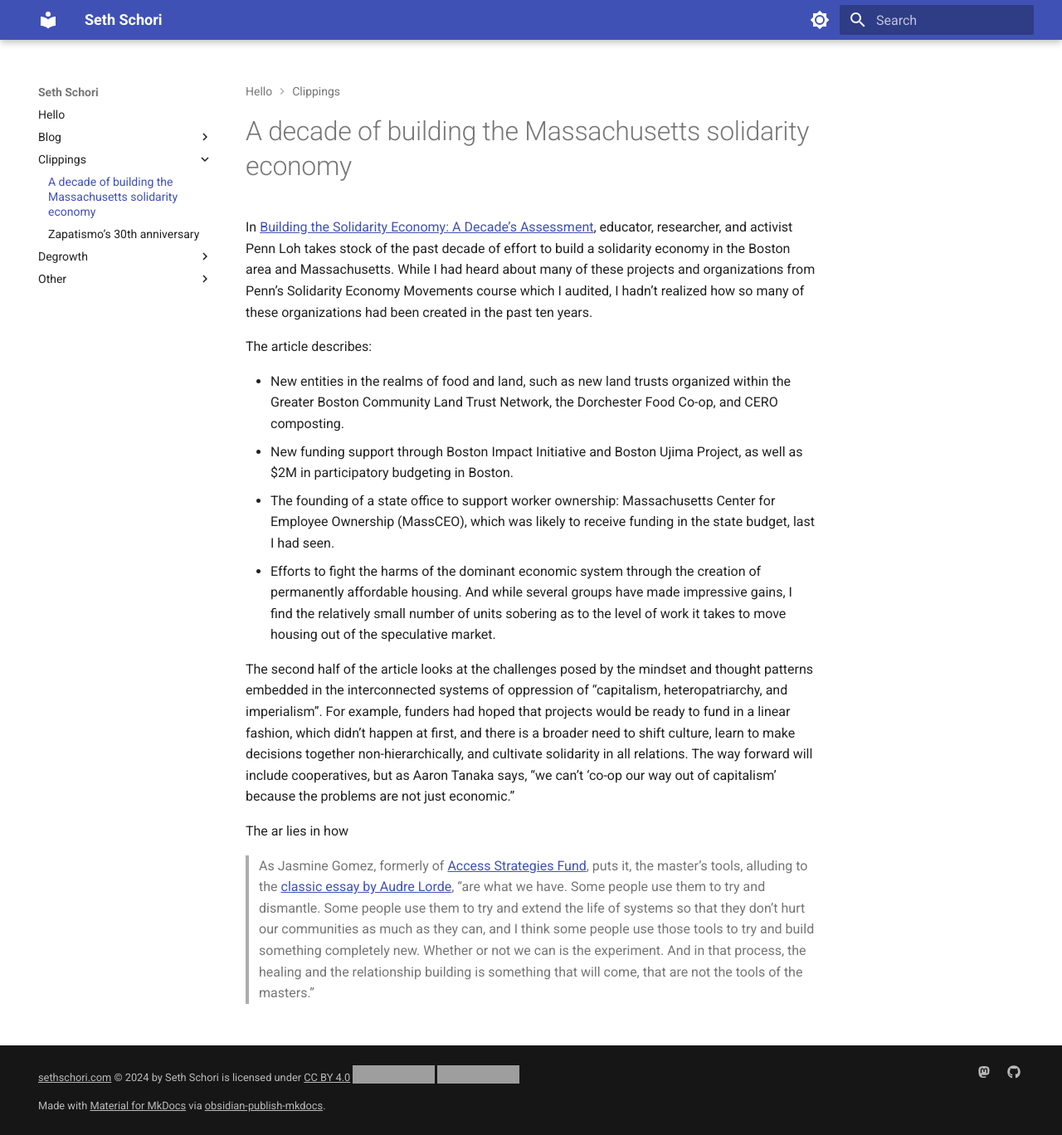
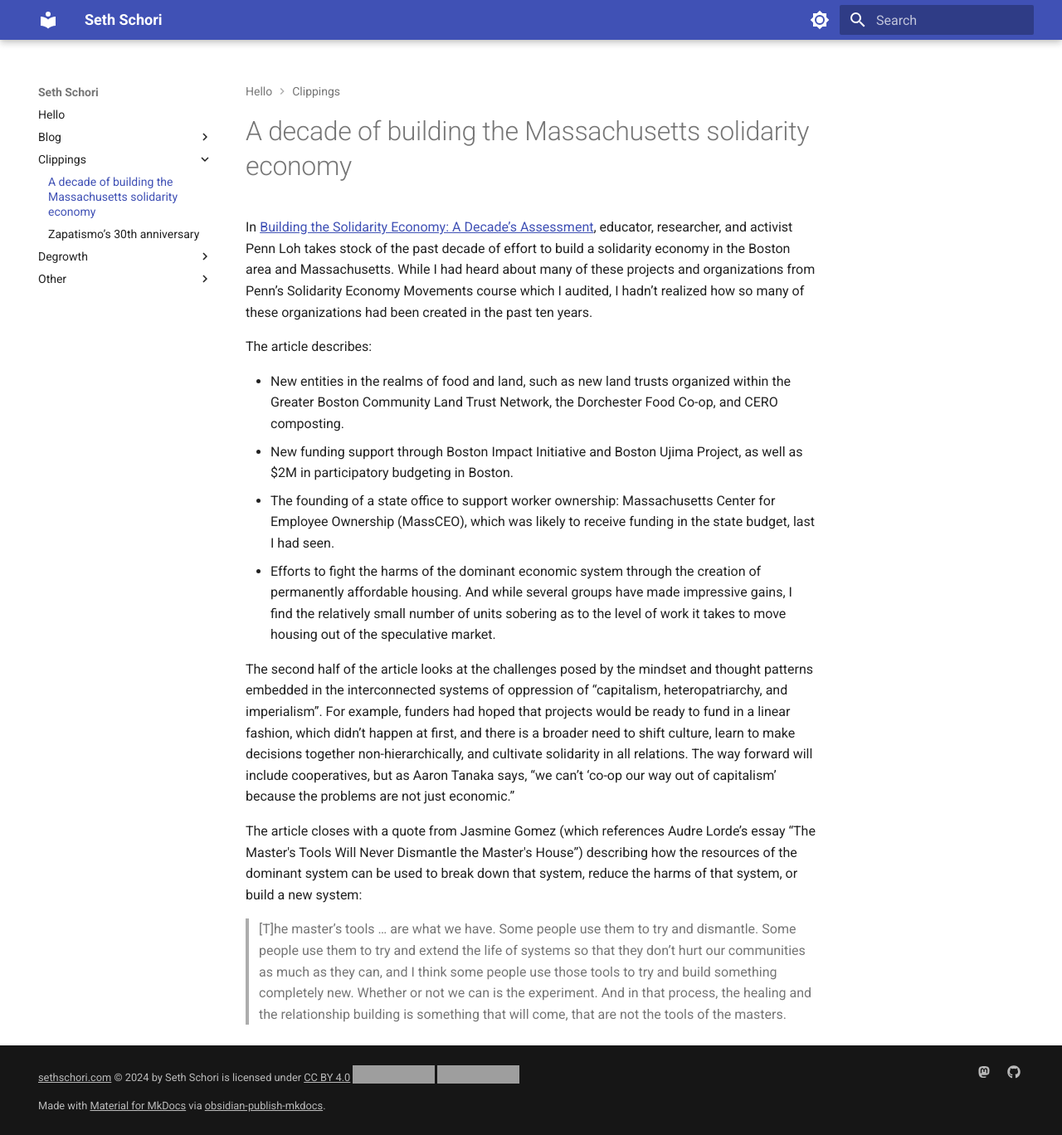
Before and after one commit to sethschori/sethschori.github.io, an MkDocs documentation site: the page built from docs/clippings/2024-12-01-decade-of-building-massachusetts-solidarity-economy.md, in a window 1280 px wide and 1368 px high. Shown: the whole window at 83% size. Built offline with MkDocs 1.6.1 and Material for MkDocs 9.7.7, drawn with Linux system fonts in a browser that asks for light colours; grey boxes are pictures that could not be loaded.

Commit message:
vault backup: 2024-12-01 09:54:47

```diff
--- a/docs/clippings/2024-12-01-decade-of-building-massachusetts-solidarity-economy.md
+++ b/docs/clippings/2024-12-01-decade-of-building-massachusetts-solidarity-economy.md
@@ -11,6 +11,6 @@ The article describes:
 
 The second half of the article looks at the challenges posed by the mindset and thought patterns embedded in the interconnected systems of oppression of “capitalism, heteropatriarchy, and imperialism”. For example, funders had hoped that projects would be ready to fund in a linear fashion, which didn’t happen at first, and there is a broader need to shift culture, learn to make decisions together non-hierarchically, and cultivate solidarity in all relations. The way forward will include cooperatives, but as Aaron Tanaka says, “we can’t ‘co-op our way out of capitalism’ because the problems are not just economic.”
 
-The ar lies in how
+The article closes with a quote from Jasmine Gomez (which references Audre Lorde’s essay “The Master's Tools Will Never Dismantle the Master's House”) describing how the resources of the dominant system can be used to break down that system, reduce the harms of that system, or build a new system:
 
->As Jasmine Gomez, formerly of [Access Strategies Fund](https://www.accessstrategies.org/), puts it, the master’s tools, alluding to the [classic essay by Audre Lorde](https://bookstore.centerforfiction.org/item/n8f4MJB6gJa42TzAnIZg8g), “are what we have. Some people use them to try and dismantle. Some people use them to try and extend the life of systems so that they don’t hurt our communities as much as they can, and I think some people use those tools to try and build something completely new. Whether or not we can is the experiment. And in that process, the healing and the relationship building is something that will come, that are not the tools of the masters.”
+>\[T\]he master’s tools … are what we have. Some people use them to try and dismantle. Some people use them to try and extend the life of systems so that they don’t hurt our communities as much as they can, and I think some people use those tools to try and build something completely new. Whether or not we can is the experiment. And in that process, the healing and the relationship building is something that will come, that are not the tools of the masters.
```
